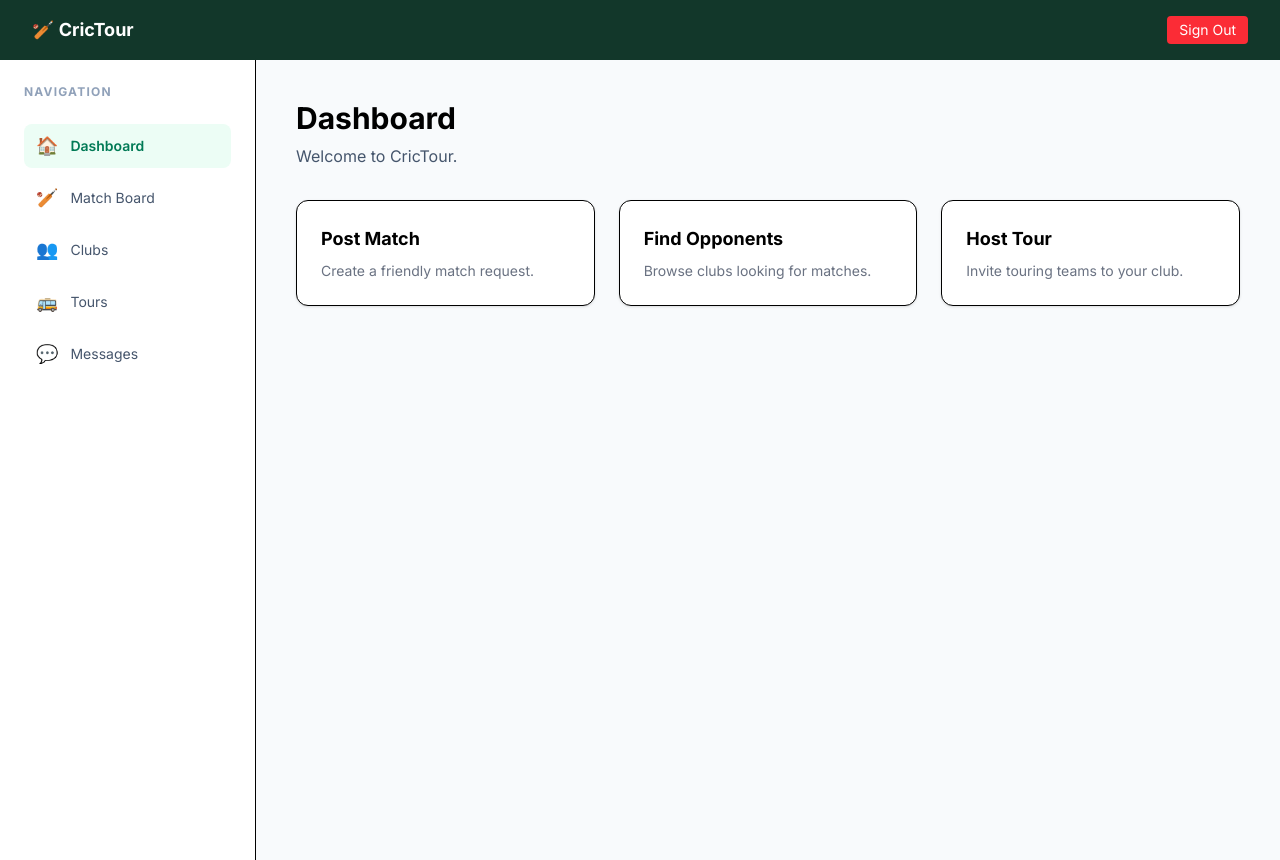
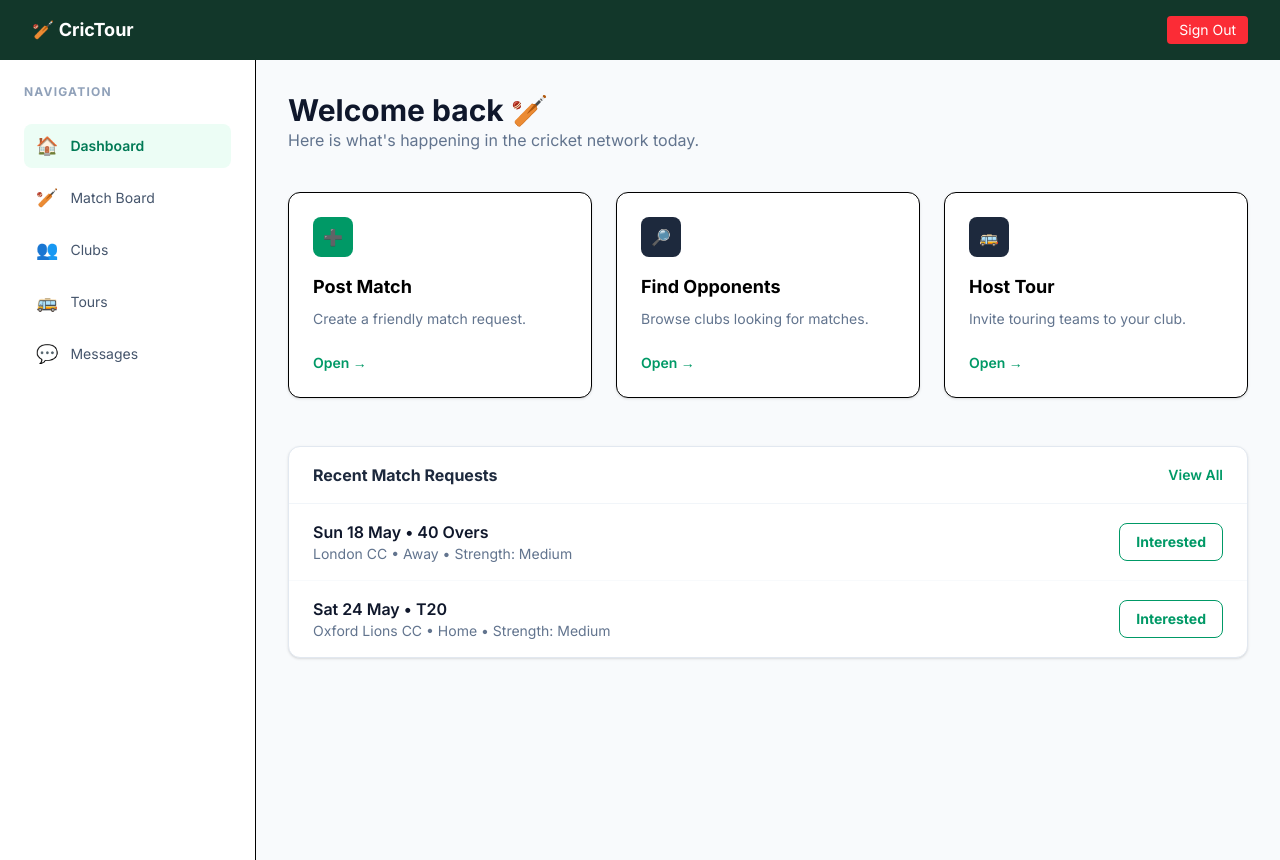
Before and after one commit to manojiprabha/crictour, a Next.js app: page /dashboard in a window 1280 px wide. Built offline with nearby package versions, Linux system fonts and the light colour scheme; no server answers.

Commit message:
updated dashboard

```diff
--- a/app/dashboard/page.tsx
+++ b/app/dashboard/page.tsx
@@ -8,26 +8,44 @@ export default function Dashboard(){
 
 const router = useRouter()
 
-function Card({
+function ActionCard({
 title,
-description,
-path
-}:{title:string,description:string,path:string}){
+desc,
+icon,
+path,
+color
+}:{title:string,desc:string,icon:string,path:string,color:string}){
 
 return(
 
 <div
 onClick={()=>router.push(path)}
-className="bg-white border rounded-xl p-6 shadow-sm hover:shadow-md hover:border-emerald-500 transition cursor-pointer"
+className="bg-white border rounded-xl p-6 shadow-sm hover:shadow-md hover:border-emerald-500 transition cursor-pointer flex flex-col justify-between"
 >
+
+<div>
+
+<div className={`w-10 h-10 ${color} text-white flex items-center justify-center rounded-lg mb-4`}>
+{icon}
+</div>
 
 <h3 className="font-bold text-lg mb-2">
 {title}
 </h3>
 
-<p className="text-sm text-gray-500">
-{description}
+<p className="text-sm text-slate-500">
+{desc}
 </p>
+
+</div>
+
+<button
+className="mt-6 text-sm font-semibold text-emerald-600 hover:underline text-left"
+>
+
+Open →
+
+</button>
 
 </div>
 
@@ -45,35 +63,128 @@ return(
 
 <Sidebar/>
 
-<div className="flex-1 p-10">
+<div className="flex-1 p-8">
 
-<h1 className="text-3xl font-bold mb-2">
-Dashboard
+<div className="max-w-6xl">
+
+{/* HEADER */}
+
+<header className="mb-10">
+
+<h1 className="text-3xl font-bold text-slate-900">
+Welcome back 🏏
 </h1>
 
-<p className="text-slate-600 mb-8">
-Welcome to CricTour.
+<p className="text-slate-500">
+Here is what's happening in the cricket network today.
 </p>
 
-<div className="grid md:grid-cols-3 gap-6">
+</header>
 
-<Card
+
+{/* ACTION CARDS */}
+
+<div className="grid grid-cols-1 md:grid-cols-3 gap-6 mb-12">
+
+<ActionCard
 title="Post Match"
-description="Create a friendly match request."
+desc="Create a friendly match request."
+icon="➕"
 path="/matches/post"
+color="bg-emerald-600"
 />
 
-<Card
+<ActionCard
 title="Find Opponents"
-description="Browse clubs looking for matches."
+desc="Browse clubs looking for matches."
+icon="🔎"
 path="/matches"
+color="bg-slate-800"
 />
 
-<Card
+<ActionCard
 title="Host Tour"
-description="Invite touring teams to your club."
+desc="Invite touring teams to your club."
+icon="🚌"
 path="/tours/post"
+color="bg-slate-800"
 />
+
+</div>
+
+
+{/* RECENT MATCH FEED */}
+
+<div className="bg-white rounded-xl border border-slate-200 shadow-sm overflow-hidden">
+
+<div className="px-6 py-4 border-b border-slate-100 flex justify-between items-center">
+
+<h2 className="font-bold text-slate-800">
+Recent Match Requests
+</h2>
+
+<button
+onClick={()=>router.push("/matches")}
+className="text-emerald-600 text-sm font-semibold hover:underline"
+>
+View All
+</button>
+
+</div>
+
+
+<div className="divide-y divide-slate-50">
+
+
+<div className="px-6 py-4 flex items-center justify-between hover:bg-slate-50 transition">
+
+<div>
+
+<p className="font-semibold text-slate-900">
+Sun 18 May • 40 Overs
+</p>
+
+<p className="text-sm text-slate-500">
+London CC • Away • Strength: Medium
+</p>
+
+</div>
+
+<button className="px-4 py-2 border border-emerald-600 text-emerald-600 rounded-lg text-sm font-bold hover:bg-emerald-50">
+
+Interested
+
+</button>
+
+</div>
+
+
+<div className="px-6 py-4 flex items-center justify-between hover:bg-slate-50 transition">
+
+<div>
+
+<p className="font-semibold text-slate-900">
+Sat 24 May • T20
+</p>
+
+<p className="text-sm text-slate-500">
+Oxford Lions CC • Home • Strength: Medium
+</p>
+
+</div>
+
+<button className="px-4 py-2 border border-emerald-600 text-emerald-600 rounded-lg text-sm font-bold hover:bg-emerald-50">
+
+Interested
+
+</button>
+
+</div>
+
+
+</div>
+
+</div>
 
 </div>
 
```
